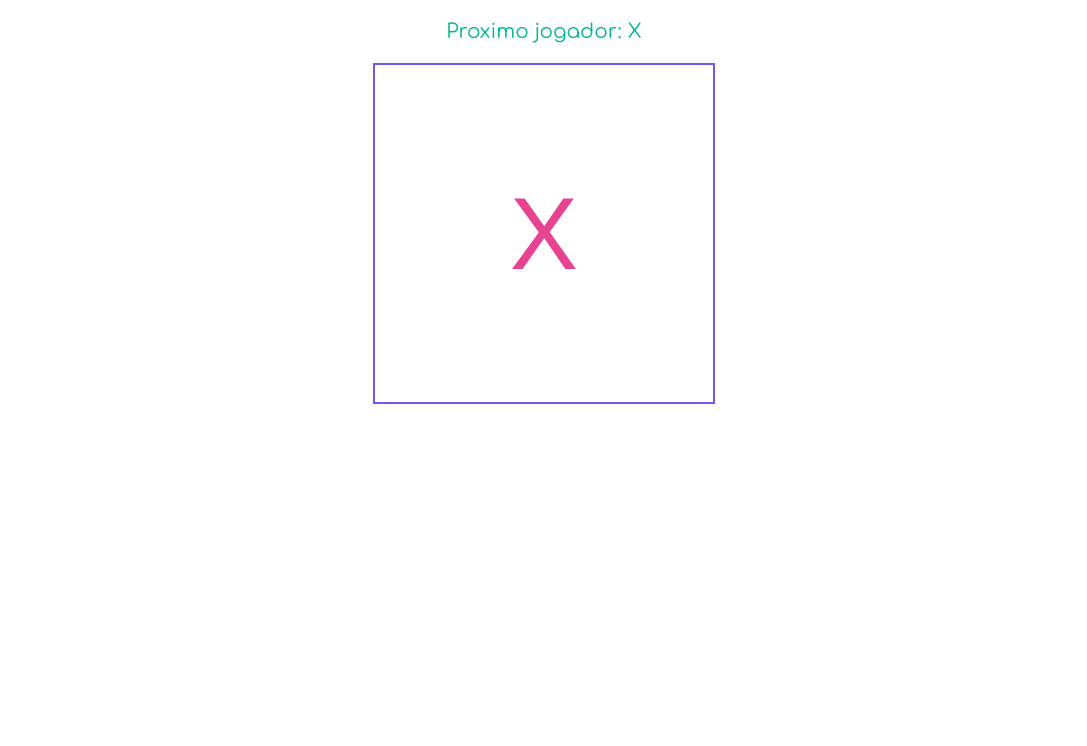
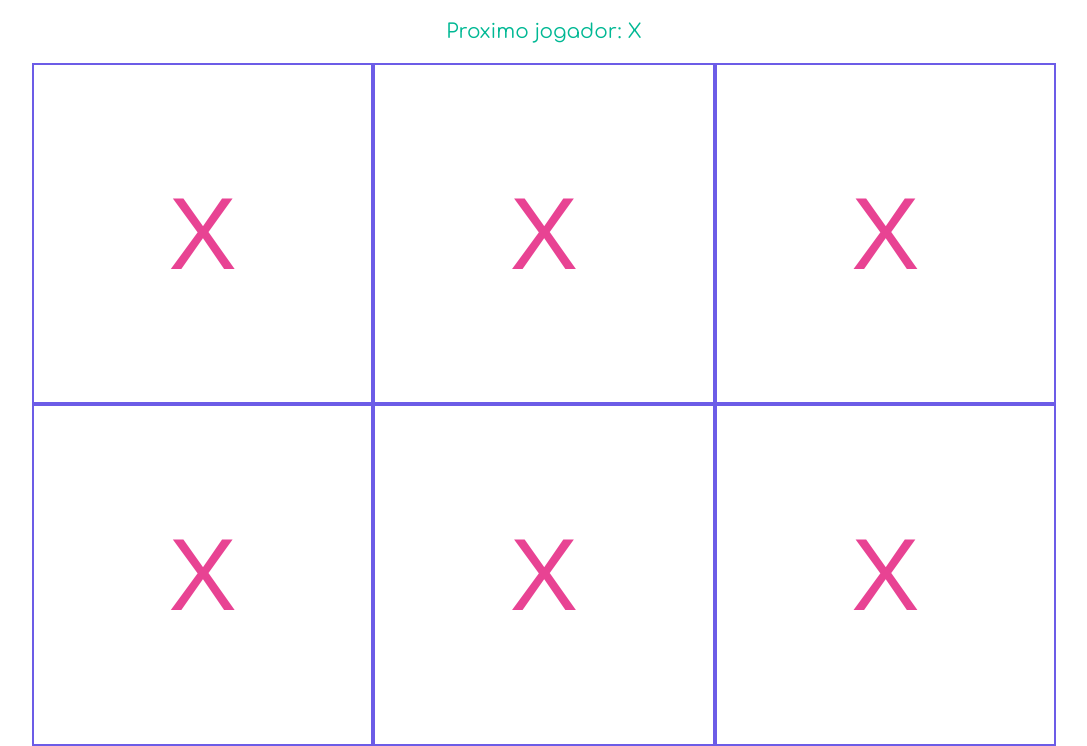
Before and after one commit to LORDBABUINO/15dias-de-react, a React (Create React App) app: page / in a window 1280 px wide. Shown: the top 746 px of the page, without its empty margins (96-1183 px from the left). Built offline with nearby package versions, Linux system fonts and the light colour scheme; the HTML template or start-up script is replaced by a standard one.

Commit message:
Completes the basic challenges from Day 03

```diff
--- a/src/components/BoardCollab/index.js
+++ b/src/components/BoardCollab/index.js
@@ -3,8 +3,18 @@ import SquareCollab from '../SquareCollab';
 
 import './styles.css'
 
+const squareCollabs = qtd => {
+	const squares = []
+
+	while(qtd--){
+		squares.push(<SquareCollab key={qtd}/>)
+	}
+
+	return squares
+}
+
 const BoardCollab = ({qtd}) => (
-	<article className="board-collab"><SquareCollab /></article>
+	<article className="board-collab">{squareCollabs(qtd)}</article>
 )
 
 export default BoardCollab;
```
